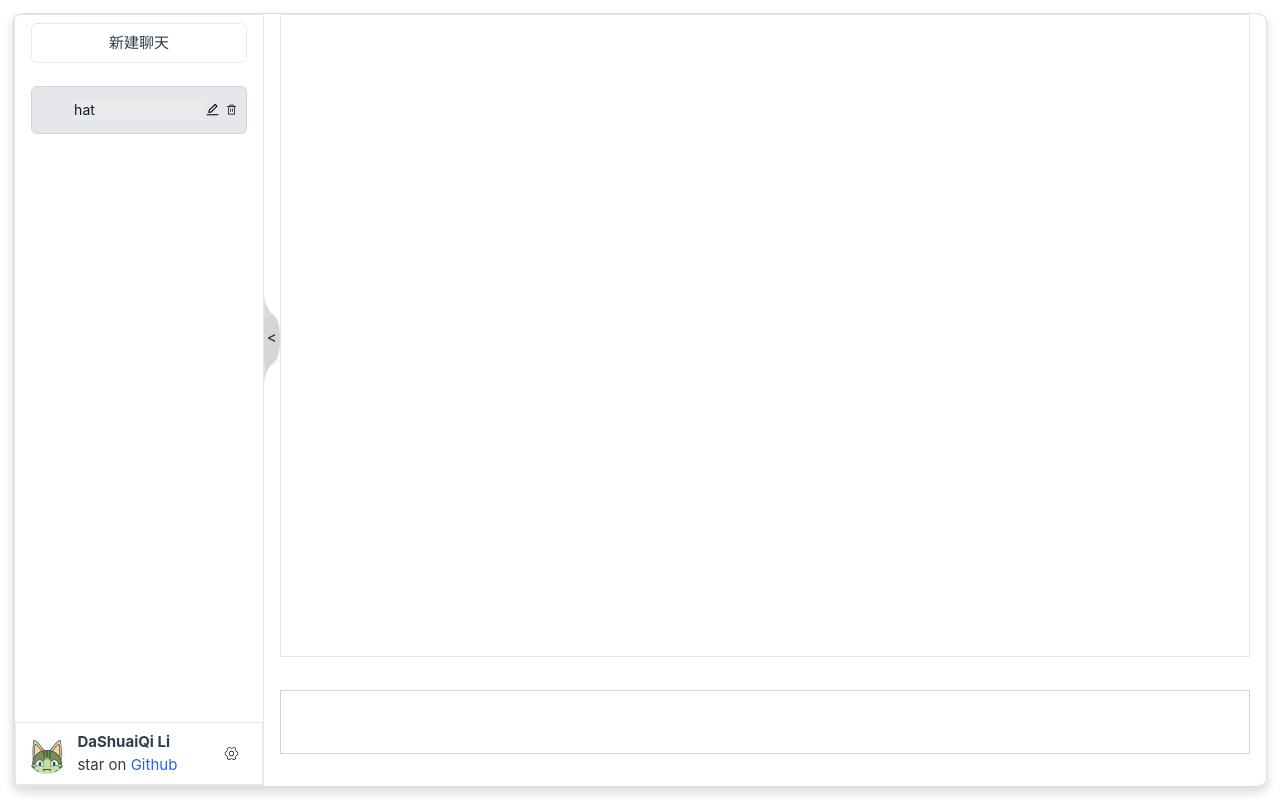
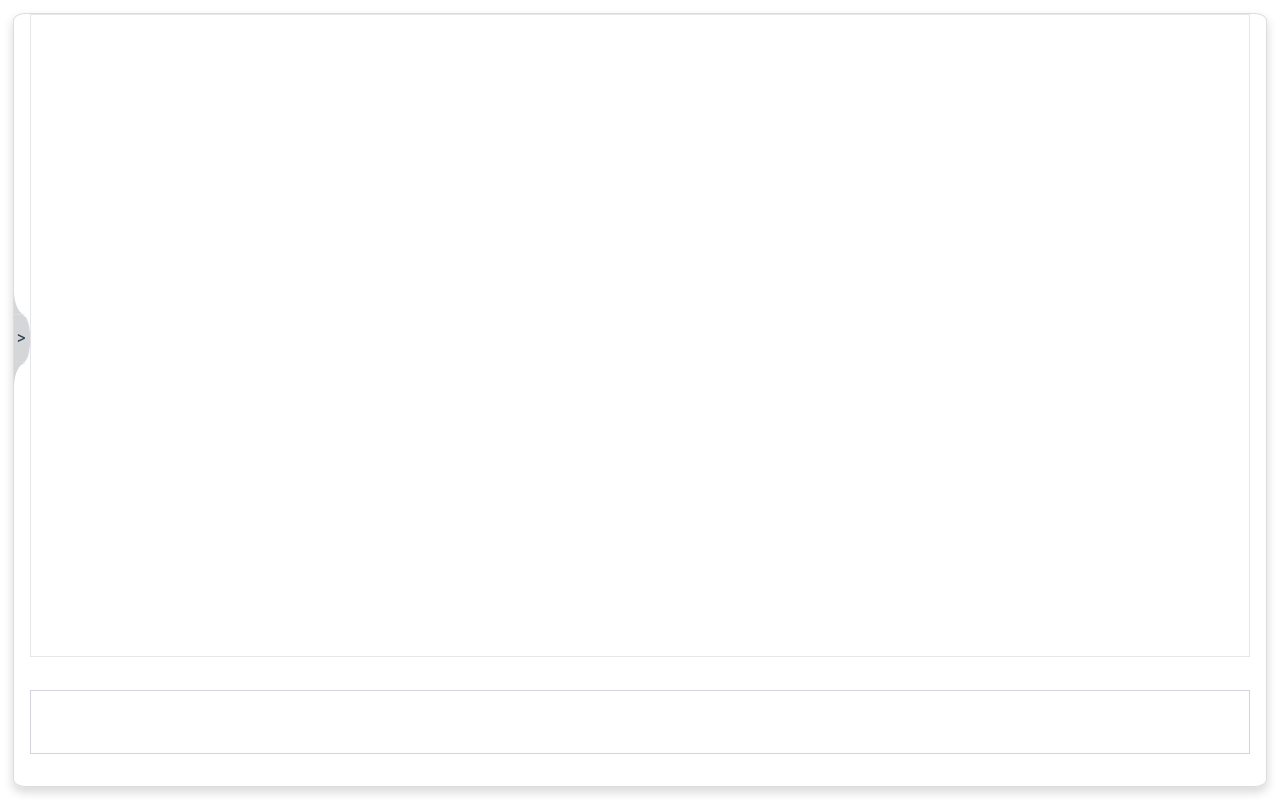
Before and after one commit to SinMu-L/chatweb, a Vue app: page /chat/1 in a window 1280 px wide. Built offline with nearby package versions, Linux system fonts and the light colour scheme; a web font is replaced by a local one.

Commit message:
添加自适应

```diff
--- a/src/components/MessageItem.vue
+++ b/src/components/MessageItem.vue
@@ -22,7 +22,7 @@ export default {
                 v-bind:class="role == 'user' ? 'flex-row-reverse' : 'flex-row'">
 
                 <img class="rounded-full w-7 h-7" src="../assets/icon.jpg" alt="">
-                <span class=" mx-8">{{ time }}</span>
+                <span class=" mx-4 text-xs">{{ time }}</span>
             </div>
             <div class="message px-3 h-auto overflow-clip   flex"
                 v-bind:class="role == 'user' ? 'flex-row-reverse' : 'flex-row'">
--- a/src/components/SidebarFlexible.vue
+++ b/src/components/SidebarFlexible.vue
@@ -2,9 +2,8 @@
 import ChatItem from "./ChatItem.vue";
 import User from "./User.vue";
 import { store } from '../store';
-import { nextTick } from 'vue'
-import MainArea from "./MainArea.vue";
-import router from '../routes/index.js';
+import { NButton, NDrawer, NDrawerContent } from "naive-ui";
+
 
 export default {
     data() {
@@ -15,7 +14,10 @@ export default {
     },
     components: {
         ChatItem,
-        User
+        User,
+        NButton,
+        NDrawer,
+        NDrawerContent
     },
     methods: {
         sidebarFlex(e) {
@@ -23,25 +25,25 @@ export default {
             store.isShow = !store.isShow
         },
         popChaItemData(idx) {
-            console.log('要删除的索引值',idx)
+            console.log('要删除的索引值', idx)
 
             if (store.chatStorage.data.chat.length > 0) {
                 const index = store.chatStorage.data.chat.findIndex(v => v.uuid == idx)
-                console.log("index:",index)
+                console.log("index:", index)
                 // 删除sidebar
-                store.chatStorage.data.sidebar.splice(index,1)
-                store.chatStorage.data.chat.splice(index,1)
+                store.chatStorage.data.sidebar.splice(index, 1)
+                store.chatStorage.data.chat.splice(index, 1)
 
                 console.log('删除。。')
-                if(store.chatStorage.data.chat.length > 0){
-                    this.$router.replace(`/chat/${store.chatStorage.data.chat[index-1].uuid}`)
-                }else{
+                if (store.chatStorage.data.chat.length > 0) {
+                    this.$router.replace(`/chat/${store.chatStorage.data.chat[index - 1].uuid}`)
+                } else {
                     this.$router.replace('/')
                 }
             } else {
                 console.log('列表最少保留一个')
             }
-            return ;
+            return;
         },
         enableEditChatItem(uuid) {
             console.log(uuid)
@@ -70,10 +72,10 @@ export default {
             })
             this.$router.push(`/chat/${idx}`)
         },
-        randomUuid(){
+        randomUuid() {
             const len = 6;
             var index = '';
-            for(let i=0;i < len; i++){
+            for (let i = 0; i < len; i++) {
 
                 var t = Math.floor(Math.random() * 10) // [0, 10)
                 index += t
@@ -85,42 +87,52 @@ export default {
 </script>
 
 <template>
-    <div class="left relative w-1/5 px-2 h-full border flex flex-col " v-show="store.isShow">
+    <n-drawer v-model:show="store.isShow" resizable placement="left" class="w-full ">
+        <n-drawer-content title="" header-style="display:none;" body-content-style="height: 98%" footer-style="height:8.5%;"
+            closable>
+
+            <div class="h-full  flex flex-col border" v-show="store.isShow">
                 <div class=" basis-1/12">
                     <div @click="addChatItem"
                         class=" m-2 py-2 px-6 border rounded-md border-gray-300 border-dotted font-medium flex justify-center items-center hover:bg-gray-300 hover:border-5 hover:border-gray-600/5">
                         新建聊天</div>
                 </div>
-        <div class="basis-10/12 overflow-auto ">
+                <div class="basis-11/12 overflow-auto">
 
-            <ChatItem v-for="(chat, index) in store.chatStorage.data.sidebar" :key="index" :idx="chat['uuid']" v-model:content="chat['title']"
-                :disabled="chat['enEdit']" @del="popChaItemData" @enableEdit="enableEditChatItem"></ChatItem>
-
-
+                    <ChatItem v-for="(chat, index) in store.chatStorage.data.sidebar" :key="index" :idx="chat['uuid']"
+                        v-model:content="chat['title']" :disabled="chat['enEdit']" @del="popChaItemData"
+                        @enableEdit="enableEditChatItem"></ChatItem>
                 </div>
-        <div class="basis-1/12 mt-4">
+            </div>
+            <template #footer>
+                <div class="mt-4">
                     <User></User>
                 </div>
-
-    </div>
-    <span @click="sidebarFlex">
+            </template>
+        </n-drawer-content>
+    </n-drawer>
+    <span @click="store.isShow = true">
         <div class="  absolute top-1/3 flex flex-col">
             <div class=" w-1/3   t-shaw">1</div>
-            <div class=" w-1/3 font-medium ltpic-main flex justify-center items-center">{{ store.isShow ? "&lt;": "&gt;" }}</div>
+            <div class=" w-1/3 font-medium ltpic-main flex justify-center items-center">{{ store.isShow ? "&lt;" : "&gt;" }}
+            </div>
             <div class=" w-1/3  b-show">1 </div>
 
         </div>
-        <!-- <span class="w-10 h-10 border absolute top-1/3 left-1/5  ddddddd">123</span> -->
-        <!-- <i class="iconfont icon-left-btn  absolute top-1/2 left-1/5"></i> -->
     </span>
 </template>
 
 
 <style scope>
+.n-drawer .n-drawer-content .n-drawer-body-content-wrapper {
+    padding: unset !important;
+}
+
 :root {
     --main-bg-color: rgb(213, 214, 216);
 }
-.ltpic-main{
+
+.ltpic-main {
 
     height: 3rem;
     width: 1rem;
@@ -134,7 +146,8 @@ export default {
     /* x偏移量 | y偏移量 | 阴影模糊半径 | 阴影扩散半径 | 阴影颜色 */
     box-shadow: 2px 0px 2px -2px var(--main-bg-color);
 }
-.t-shaw{
+
+.t-shaw {
     width: 1.5rem;
     height: 3rem;
     /* background-color:red; */
@@ -143,7 +156,8 @@ export default {
     box-shadow: 0 0 0 20px var(--main-bg-color);
     color: transparent;
 }
-.b-show{
+
+.b-show {
     width: 1.5rem;
     height: 3rem;
     border-top-left-radius: 50%;
@@ -151,5 +165,4 @@ export default {
     box-shadow: 0 0 0 50px var(--main-bg-color);
     color: transparent;
 }
-
 </style>
--- a/src/store.js
+++ b/src/store.js
@@ -4,7 +4,7 @@ import  './utils/localstorage.ts'
 
 export const store = reactive({
   count: 0,
-  isShow: true,
+  isShow: false,
   model: 'gpt-3.5-turbo',
   Temperatures: 0.7,
   Top_p: 1,
```
Lines whose indentation alone changed are shown as unchanged.
